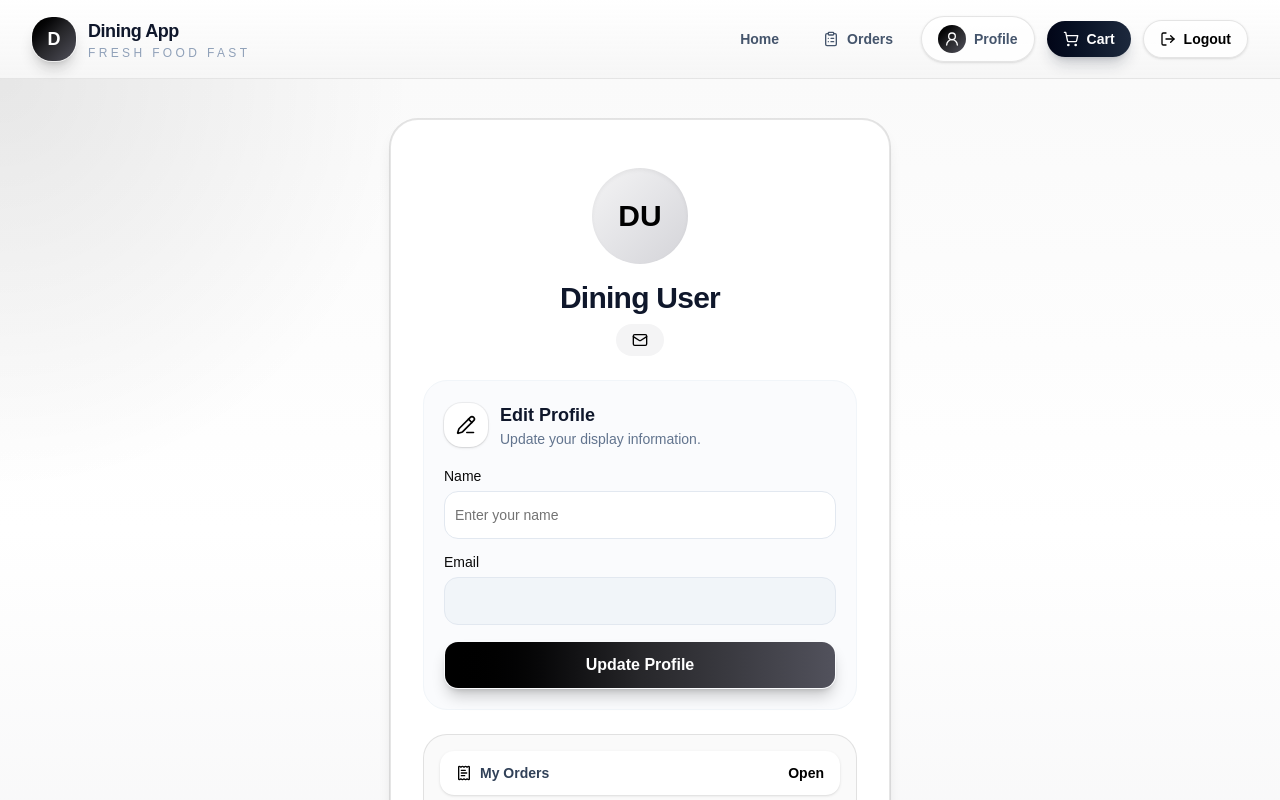
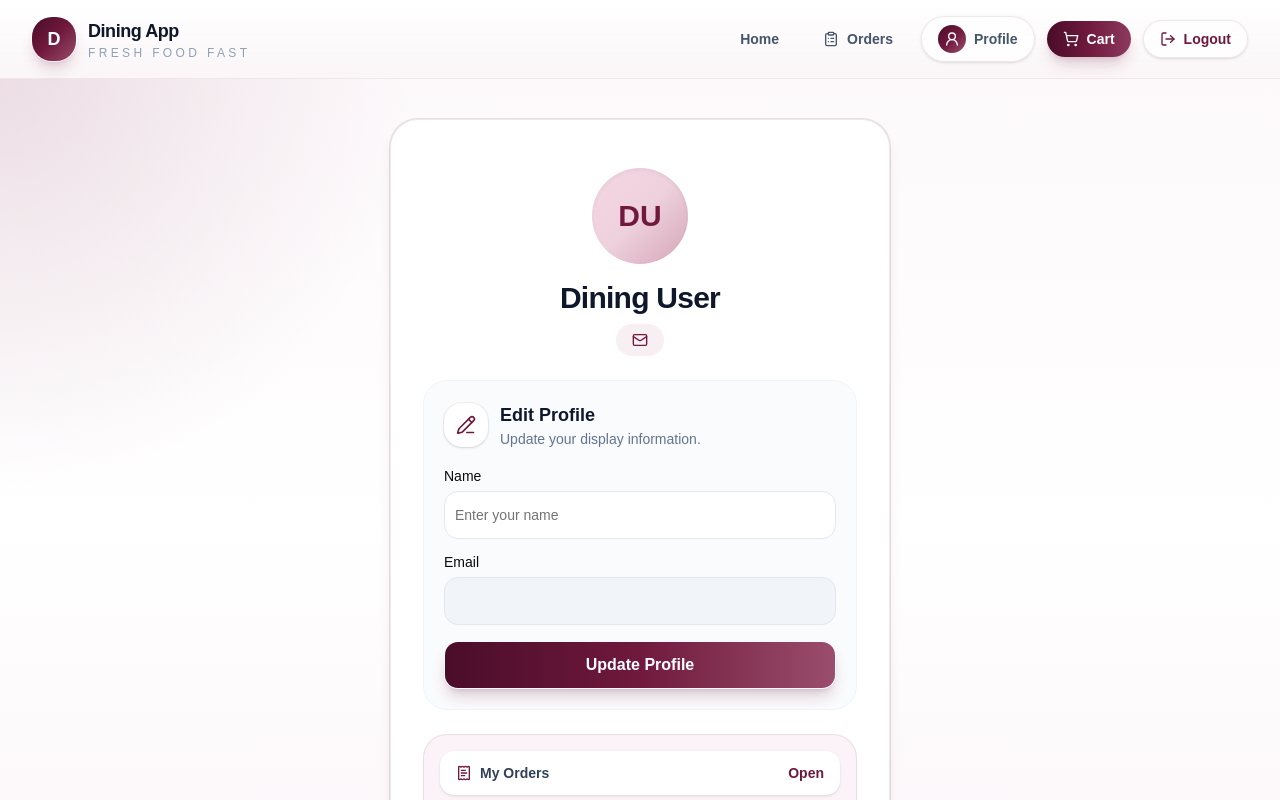
Before and after one commit to vishnupriyalavu/dining-project, a React app in the folder frontend/: page /profile in a window 1280 px wide. Shown: the top 800 px of the page. Built offline with nearby package versions, Linux system fonts and the light colour scheme; no server answers; sample sign-in values are in the browser's storage; the HTML template or start-up script is replaced by a standard one.

Commit message:
changed the css

```diff
--- a/frontend/src/components/FoodCard.tsx
+++ b/frontend/src/components/FoodCard.tsx
@@ -32,7 +32,7 @@ export default function FoodCard({
   }
 
   return (
-    <Card className="group overflow-hidden rounded-[30px] border border-black/10 bg-[linear-gradient(180deg,rgba(255,255,255,0.98),rgba(244,244,245,0.96))] shadow-[0_18px_50px_rgba(15,23,42,0.08)] transition-all duration-300 hover:-translate-y-2 hover:scale-[1.01] hover:shadow-[0_24px_70px_rgba(15,23,42,0.12)]">
+    <Card className="group overflow-hidden rounded-[30px] border border-[#70193d]/10 bg-[linear-gradient(180deg,rgba(255,255,255,0.98),rgba(250,245,247,0.96))] shadow-[0_18px_50px_rgba(112,25,61,0.08)] transition-all duration-300 hover:-translate-y-2 hover:scale-[1.01] hover:shadow-[0_24px_70px_rgba(112,25,61,0.12)]">
       <div className="relative overflow-hidden">
         <img
           src={image}
@@ -41,7 +41,7 @@ export default function FoodCard({
         />
         <div className="absolute inset-0 bg-gradient-to-t from-slate-950/65 via-slate-900/10 to-transparent" />
         <div className="absolute right-4 top-4 h-24 w-24 rounded-full bg-white/15 blur-2xl transition duration-500 group-hover:scale-125" />
-        <div className="absolute bottom-4 left-4 rounded-full border border-white/60 bg-white/85 px-3 py-1 text-sm font-semibold text-black shadow-md backdrop-blur">
+        <div className="absolute bottom-4 left-4 rounded-full border border-white/60 bg-white/85 px-3 py-1 text-sm font-semibold text-[#70193d] shadow-md backdrop-blur">
           Fresh pick
         </div>
       </div>
@@ -61,14 +61,14 @@ export default function FoodCard({
             <p className="text-xs font-semibold uppercase tracking-[0.24em] text-slate-400">
               Starting at
             </p>
-            <p className="mt-1 text-2xl font-black tracking-tight text-black">
+            <p className="mt-1 text-2xl font-black tracking-tight text-[#70193d]">
               Rs. {price.toFixed(2)}
             </p>
           </div>
 
           <Button
             onClick={() => void handleAddToCart()}
-            className="h-11 rounded-2xl bg-gradient-to-r from-black via-zinc-800 to-zinc-600 px-5 font-bold text-white shadow-lg shadow-black/20 transition-all duration-300 hover:scale-105 hover:shadow-xl hover:from-zinc-900 hover:via-zinc-700 hover:to-zinc-500"
+            className="h-11 rounded-2xl bg-gradient-to-r from-[#4a0d29] via-[#70193d] to-[#9a4d6c] px-5 font-bold text-white shadow-lg shadow-[#70193d]/20 transition-all duration-300 hover:scale-105 hover:shadow-xl hover:from-[#5b1031] hover:via-[#7f1d46] hover:to-[#ad5f7d]"
           >
             <Plus className="h-4 w-4" />
             Add to Cart
--- a/frontend/src/components/FoodCarousel.tsx
+++ b/frontend/src/components/FoodCarousel.tsx
@@ -37,7 +37,7 @@ export default function FoodCarousel() {
   ])
 
   return (
-    <section className="relative overflow-hidden rounded-[36px] shadow-2xl shadow-black/20">
+    <section className="relative overflow-hidden rounded-[36px] shadow-2xl shadow-[#70193d]/20">
       <div className="overflow-hidden" ref={emblaRef}>
         <div className="flex">
           {slides.map((slide) => (
@@ -50,7 +50,7 @@ export default function FoodCarousel() {
               <div className="absolute inset-0 bg-gradient-to-r from-slate-950 via-slate-900/65 to-slate-900/10" />
               <div className="absolute inset-0 flex items-end p-6 sm:p-8 lg:p-10">
                 <div className="max-w-lg text-white">
-                  <p className="inline-flex items-center gap-2 rounded-full bg-white/15 px-4 py-2 text-xs font-semibold uppercase tracking-[0.28em] text-zinc-100 backdrop-blur">
+                  <p className="inline-flex items-center gap-2 rounded-full bg-white/15 px-4 py-2 text-xs font-semibold uppercase tracking-[0.28em] text-[#f6d7e3] backdrop-blur">
                     <Sparkles className="h-4 w-4" />
                     Chef specials
                   </p>
--- a/frontend/src/components/Navbar.tsx
+++ b/frontend/src/components/Navbar.tsx
@@ -34,10 +34,10 @@ export default function Navbar() {
   }, [fetchCart, token])
 
   return (
-    <header className="sticky top-0 z-50 border-b border-black/10 bg-[linear-gradient(180deg,rgba(255,255,255,0.96),rgba(245,245,245,0.9))] backdrop-blur-2xl">
+    <header className="sticky top-0 z-50 border-b border-[#70193d]/10 bg-[linear-gradient(180deg,rgba(255,255,255,0.97),rgba(250,245,247,0.92))] backdrop-blur-2xl">
       <nav className="mx-auto flex max-w-7xl items-center justify-between gap-4 px-4 py-4 sm:px-6 lg:px-8">
         <Link to="/" className="flex items-center gap-3">
-          <div className="flex h-11 w-11 items-center justify-center rounded-[20px] bg-gradient-to-br from-black via-zinc-800 to-zinc-600 text-lg font-black text-white shadow-lg shadow-black/20 ring-1 ring-white/70">
+          <div className="flex h-11 w-11 items-center justify-center rounded-[20px] bg-gradient-to-br from-[#4a0d29] via-[#70193d] to-[#9a4d6c] text-lg font-black text-white shadow-lg shadow-[#70193d]/20 ring-1 ring-white/70">
             D
           </div>
           <div>
@@ -53,7 +53,7 @@ export default function Navbar() {
         <div className="flex items-center gap-2 sm:gap-3">
           <Link
             to="/"
-            className="hidden rounded-full px-4 py-2 text-sm font-semibold text-slate-600 transition hover:bg-white hover:text-black hover:shadow-md sm:inline-flex"
+            className="hidden rounded-full px-4 py-2 text-sm font-semibold text-slate-600 transition hover:bg-white hover:text-[#70193d] hover:shadow-md sm:inline-flex"
           >
             Home
           </Link>
@@ -61,7 +61,7 @@ export default function Navbar() {
           {token ? (
             <Link
               to="/orders"
-              className="inline-flex items-center gap-2 rounded-full px-3 py-2 text-sm font-semibold text-slate-600 transition hover:bg-white hover:text-black hover:shadow-md sm:px-4"
+              className="inline-flex items-center gap-2 rounded-full px-3 py-2 text-sm font-semibold text-slate-600 transition hover:bg-white hover:text-[#70193d] hover:shadow-md sm:px-4"
             >
               <ClipboardList className="h-4 w-4" />
               <span className="hidden sm:inline">Orders</span>
@@ -71,9 +71,9 @@ export default function Navbar() {
           {token ? (
             <Link
               to="/profile"
-              className="inline-flex items-center gap-2 rounded-full border border-black/10 bg-white/80 px-3 py-2 text-sm font-semibold text-slate-600 shadow-sm transition hover:bg-white hover:text-black hover:shadow-md sm:px-4"
+              className="inline-flex items-center gap-2 rounded-full border border-[#70193d]/10 bg-white/80 px-3 py-2 text-sm font-semibold text-slate-600 shadow-sm transition hover:bg-white hover:text-[#70193d] hover:shadow-md sm:px-4"
             >
-              <span className="flex h-7 w-7 items-center justify-center rounded-full bg-gradient-to-br from-black via-zinc-800 to-zinc-600 text-white">
+              <span className="flex h-7 w-7 items-center justify-center rounded-full bg-gradient-to-br from-[#4a0d29] via-[#70193d] to-[#9a4d6c] text-white">
                 <UserRound className="h-4 w-4" />
               </span>
               <span className="hidden sm:inline">Profile</span>
@@ -83,12 +83,12 @@ export default function Navbar() {
           {token ? (
             <Link
               to="/cart"
-              className="relative inline-flex items-center gap-2 rounded-full bg-gradient-to-r from-slate-950 to-slate-800 px-4 py-2 text-sm font-semibold text-white shadow-lg shadow-slate-900/20 transition-all duration-300 hover:scale-105 hover:shadow-xl"
+              className="relative inline-flex items-center gap-2 rounded-full bg-gradient-to-r from-[#4a0d29] via-[#70193d] to-[#8c3a5f] px-4 py-2 text-sm font-semibold text-white shadow-lg shadow-[#70193d]/20 transition-all duration-300 hover:scale-105 hover:shadow-xl"
             >
               <ShoppingCart className="h-4 w-4" />
               <span className="hidden sm:inline">Cart</span>
               {cartCount > 0 ? (
-                <span className="absolute -right-1 -top-1 flex h-5 min-w-5 items-center justify-center rounded-full bg-white px-1 text-[11px] font-bold text-black ring-1 ring-black/10">
+                <span className="absolute -right-1 -top-1 flex h-5 min-w-5 items-center justify-center rounded-full bg-white px-1 text-[11px] font-bold text-[#70193d] ring-1 ring-[#70193d]/10">
                   {cartCount}
                 </span>
               ) : null}
@@ -99,7 +99,7 @@ export default function Navbar() {
             <button
               type="button"
               onClick={handleLogout}
-              className="inline-flex items-center gap-2 rounded-full border border-black/10 bg-white/80 px-4 py-2 text-sm font-semibold text-black shadow-sm transition hover:bg-zinc-100 hover:shadow-md"
+              className="inline-flex items-center gap-2 rounded-full border border-[#70193d]/10 bg-white/80 px-4 py-2 text-sm font-semibold text-[#70193d] shadow-sm transition hover:bg-[#f8eff3] hover:shadow-md"
             >
               <LogOut className="h-4 w-4" />
               <span className="hidden sm:inline">Logout</span>
@@ -107,7 +107,7 @@ export default function Navbar() {
           ) : (
             <Link
               to="/login"
-              className="inline-flex items-center gap-2 rounded-full bg-gradient-to-r from-black via-zinc-800 to-zinc-600 px-4 py-2 text-sm font-bold text-white shadow-lg shadow-black/20 transition-all duration-300 hover:scale-105 hover:shadow-xl hover:from-zinc-900 hover:via-zinc-700 hover:to-zinc-500"
+              className="inline-flex items-center gap-2 rounded-full bg-gradient-to-r from-[#4a0d29] via-[#70193d] to-[#9a4d6c] px-4 py-2 text-sm font-bold text-white shadow-lg shadow-[#70193d]/20 transition-all duration-300 hover:scale-105 hover:shadow-xl hover:from-[#5b1031] hover:via-[#7f1d46] hover:to-[#ad5f7d]"
             >
               <LogIn className="h-4 w-4" />
               <span className="hidden sm:inline">Login</span>
--- a/frontend/src/pages/CartPage.tsx
+++ b/frontend/src/pages/CartPage.tsx
@@ -81,8 +81,8 @@ export default function CartPage() {
   if (cart.length === 0) {
     return (
       <section className="mx-auto max-w-5xl px-4 py-10 sm:px-6 lg:px-8">
-        <div className="rounded-[32px] border border-black/10 bg-[linear-gradient(180deg,rgba(255,255,255,0.98),rgba(244,244,245,0.95))] p-10 text-center shadow-[0_24px_60px_rgba(15,23,42,0.08)]">
-          <div className="mx-auto mb-5 flex h-16 w-16 items-center justify-center rounded-full bg-gradient-to-br from-zinc-100 to-zinc-200 text-black">
+        <div className="rounded-[32px] border border-[#70193d]/10 bg-[linear-gradient(180deg,rgba(255,255,255,0.98),rgba(250,245,247,0.95))] p-10 text-center shadow-[0_24px_60px_rgba(112,25,61,0.08)]">
+          <div className="mx-auto mb-5 flex h-16 w-16 items-center justify-center rounded-full bg-gradient-to-br from-[#f6d7e3] to-[#edd1dc] text-[#70193d]">
             <ShoppingBag className="h-8 w-8" />
           </div>
           <h1 className="text-3xl font-black tracking-tight text-slate-900">
@@ -101,7 +101,7 @@ export default function CartPage() {
     <section className="mx-auto max-w-7xl px-4 py-8 sm:px-6 lg:px-8">
       <div className="mb-8 flex flex-col gap-3 sm:flex-row sm:items-end sm:justify-between">
         <div>
-          <p className="text-sm font-semibold uppercase tracking-[0.28em] text-black">
+          <p className="text-sm font-semibold uppercase tracking-[0.28em] text-[#70193d]">
             Cart Summary
           </p>
           <h1 className="mt-2 text-3xl font-black tracking-tight text-slate-900 sm:text-4xl">
@@ -121,7 +121,7 @@ export default function CartPage() {
             return (
               <article
                 key={item.id}
-                className="group rounded-[30px] border border-black/10 bg-[linear-gradient(180deg,rgba(255,255,255,0.98),rgba(244,244,245,0.95))] p-4 shadow-[0_20px_55px_rgba(15,23,42,0.08)] transition-all duration-300 hover:-translate-y-1 hover:scale-[1.01] hover:shadow-[0_24px_70px_rgba(15,23,42,0.12)] sm:p-5"
+                className="group rounded-[30px] border border-[#70193d]/10 bg-[linear-gradient(180deg,rgba(255,255,255,0.98),rgba(250,245,247,0.95))] p-4 shadow-[0_20px_55px_rgba(112,25,61,0.08)] transition-all duration-300 hover:-translate-y-1 hover:scale-[1.01] hover:shadow-[0_24px_70px_rgba(112,25,61,0.12)] sm:p-5"
               >
                 <div className="flex flex-col gap-4 sm:flex-row sm:items-center">
                   <img
@@ -141,8 +141,8 @@ export default function CartPage() {
                         </p>
                       </div>
 
-                      <div className="rounded-[22px] border border-black/10 bg-white/80 px-4 py-3 text-left shadow-sm sm:min-w-32 sm:text-right">
-                        <p className="text-xs font-semibold uppercase tracking-[0.22em] text-black">
+                      <div className="rounded-[22px] border border-[#70193d]/10 bg-white/80 px-4 py-3 text-left shadow-sm sm:min-w-32 sm:text-right">
+                        <p className="text-xs font-semibold uppercase tracking-[0.22em] text-[#70193d]">
                           Subtotal
                         </p>
                         <p className="mt-1 text-lg font-black text-slate-900">
@@ -152,11 +152,11 @@ export default function CartPage() {
                     </div>
 
                     <div className="mt-4 flex items-center justify-between gap-4">
-                      <div className="inline-flex items-center rounded-full border border-black/10 bg-white/90 p-1 shadow-sm">
+                      <div className="inline-flex items-center rounded-full border border-[#70193d]/10 bg-white/90 p-1 shadow-sm">
                         <button
                           type="button"
                           onClick={() => void decrease(item.id)}
-                          className="rounded-full p-2 text-slate-700 transition hover:bg-zinc-100 hover:text-black"
+                          className="rounded-full p-2 text-slate-700 transition hover:bg-[#f8eff3] hover:text-[#70193d]"
                           aria-label={`Decrease quantity of ${item.name}`}
                         >
                           <Minus className="h-4 w-4" />
@@ -167,7 +167,7 @@ export default function CartPage() {
                         <button
                           type="button"
                           onClick={() => void increase(item.id)}
-                          className="rounded-full p-2 text-slate-700 transition hover:bg-zinc-100 hover:text-black"
+                          className="rounded-full p-2 text-slate-700 transition hover:bg-[#f8eff3] hover:text-[#70193d]"
                           aria-label={`Increase quantity of ${item.name}`}
                         >
                           <Plus className="h-4 w-4" />
@@ -185,9 +185,9 @@ export default function CartPage() {
           })}
         </div>
 
-        <aside className="relative h-fit overflow-hidden rounded-[34px] border border-black/10 bg-[radial-gradient(circle_at_top_left,rgba(255,255,255,0.08),transparent_26%),linear-gradient(160deg,#000000,#18181b_55%,#3f3f46)] p-6 text-white shadow-2xl shadow-slate-900/25">
+        <aside className="relative h-fit overflow-hidden rounded-[34px] border border-[#70193d]/10 bg-[radial-gradient(circle_at_top_left,rgba(255,255,255,0.08),transparent_26%),linear-gradient(160deg,#3f0d26,#70193d_55%,#9a4d6c)] p-6 text-white shadow-2xl shadow-[#70193d]/25">
           <div className="absolute -right-10 top-0 h-40 w-40 rounded-full bg-white/10 blur-3xl" />
-          <p className="text-sm font-semibold uppercase tracking-[0.24em] text-zinc-300">
+          <p className="text-sm font-semibold uppercase tracking-[0.24em] text-[#f6d7e3]">
             Payment
           </p>
           <h2 className="mt-3 text-2xl font-black tracking-tight">
@@ -225,7 +225,7 @@ export default function CartPage() {
             <Button
               onClick={() => void handleStripeCheckout()}
               disabled={isCheckingOut}
-              className="h-12 w-full rounded-2xl bg-gradient-to-r from-white to-zinc-200 px-6 text-base font-bold text-black shadow-lg shadow-black/20 transition-all duration-300 hover:scale-[1.02] hover:shadow-xl hover:from-zinc-100 hover:to-zinc-300 sm:w-auto"
+              className="h-12 w-full rounded-2xl bg-gradient-to-r from-white to-[#f6d7e3] px-6 text-base font-bold text-[#70193d] shadow-lg shadow-[#70193d]/20 transition-all duration-300 hover:scale-[1.02] hover:shadow-xl hover:from-[#fff7fa] hover:to-[#edd1dc] sm:w-auto"
             >
               {isCheckingOut ? "Redirecting..." : "Checkout"}
             </Button>
--- a/frontend/src/pages/ProfilePage.tsx
+++ b/frontend/src/pages/ProfilePage.tsx
@@ -129,26 +129,26 @@ export default function ProfilePage() {
   }
 
   return (
-    <section className="min-h-[calc(100vh-88px)] bg-[radial-gradient(circle_at_top_left,_rgba(0,0,0,0.08),_transparent_26%),linear-gradient(180deg,_#fafafa_0%,_#ffffff_48%,_#f4f4f5_100%)] px-4 py-10 sm:px-6 lg:px-8">
+    <section className="min-h-[calc(100vh-88px)] bg-[radial-gradient(circle_at_top_left,_rgba(112,25,61,0.12),_transparent_26%),linear-gradient(180deg,_#fdf9fb_0%,_#ffffff_48%,_#fbf3f7_100%)] px-4 py-10 sm:px-6 lg:px-8">
       <div className="mx-auto flex max-w-5xl justify-center">
-        <Card className="w-full max-w-[500px] rounded-[28px] border border-black/10 bg-white shadow-lg shadow-black/10 transition-all hover:shadow-xl">
+        <Card className="w-full max-w-[500px] rounded-[28px] border border-[#70193d]/10 bg-white shadow-lg shadow-[#70193d]/10 transition-all hover:shadow-xl">
           <CardContent className="space-y-6 p-6 sm:p-8">
             <div className="flex flex-col items-center text-center">
-              <div className="flex h-24 w-24 items-center justify-center rounded-full bg-gradient-to-br from-zinc-100 via-zinc-200 to-zinc-300 text-3xl font-black text-black shadow-inner">
+              <div className="flex h-24 w-24 items-center justify-center rounded-full bg-gradient-to-br from-[#f6d7e3] via-[#edd1dc] to-[#d6a4b7] text-3xl font-black text-[#70193d] shadow-inner">
                 {initials}
               </div>
               <h1 className="mt-4 text-3xl font-black tracking-tight text-slate-900">
                 {profile.name || "Dining User"}
               </h1>
-              <p className="mt-2 inline-flex items-center gap-2 rounded-full bg-zinc-100 px-4 py-2 text-sm text-slate-500">
-                <Mail className="h-4 w-4 text-black" />
+              <p className="mt-2 inline-flex items-center gap-2 rounded-full bg-[#f8eff3] px-4 py-2 text-sm text-slate-500">
+                <Mail className="h-4 w-4 text-[#70193d]" />
                 {profile.email}
               </p>
             </div>
 
             <div className="rounded-[24px] border border-slate-100 bg-slate-50/70 p-5">
               <div className="mb-5 flex items-center gap-3">
-                <div className="rounded-2xl bg-white p-3 text-black shadow-sm ring-1 ring-black/5">
+                <div className="rounded-2xl bg-white p-3 text-[#70193d] shadow-sm ring-1 ring-[#70193d]/5">
                   <PencilLine className="h-5 w-5" />
                 </div>
                 <div>
@@ -184,7 +184,7 @@ export default function ProfilePage() {
                 </div>
 
                 {successMessage ? (
-                  <p className="rounded-xl border border-black/10 bg-zinc-100 px-4 py-3 text-sm font-medium text-black">
+                  <p className="rounded-xl border border-[#70193d]/10 bg-[#f8eff3] px-4 py-3 text-sm font-medium text-[#70193d]">
                     {successMessage}
                   </p>
                 ) : null}
@@ -198,23 +198,23 @@ export default function ProfilePage() {
                 <Button
                   type="button"
                   onClick={() => void handleUpdateProfile()}
-                  className="h-12 w-full rounded-xl bg-gradient-to-r from-black via-zinc-800 to-zinc-600 text-base font-bold text-white shadow-lg shadow-black/20 transition-all hover:shadow-xl hover:from-zinc-900 hover:via-zinc-700 hover:to-zinc-500"
+                  className="h-12 w-full rounded-xl bg-gradient-to-r from-[#4a0d29] via-[#70193d] to-[#9a4d6c] text-base font-bold text-white shadow-lg shadow-[#70193d]/20 transition-all hover:shadow-xl hover:from-[#5b1031] hover:via-[#7f1d46] hover:to-[#ad5f7d]"
                 >
                   Update Profile
                 </Button>
               </div>
             </div>
 
-            <div className="grid gap-3 rounded-[24px] border border-black/10 bg-zinc-50 p-4">
+            <div className="grid gap-3 rounded-[24px] border border-[#70193d]/10 bg-[#fbf3f7] p-4">
               <Link
                 to="/orders"
                 className="flex items-center justify-between rounded-xl bg-white px-4 py-3 text-sm font-semibold text-slate-700 shadow-sm transition hover:shadow-md"
               >
                 <span className="inline-flex items-center gap-2">
-                  <ReceiptText className="h-4 w-4 text-black" />
+                  <ReceiptText className="h-4 w-4 text-[#70193d]" />
                   My Orders
                 </span>
-                <span className="text-black">Open</span>
+                <span className="text-[#70193d]">Open</span>
               </Link>
 
               <div className="rounded-xl bg-white px-4 py-3 text-sm text-slate-600 shadow-sm">
```
Also changed, not shown: frontend/src/pages/HomePage.tsx (+16 -16 lines).
